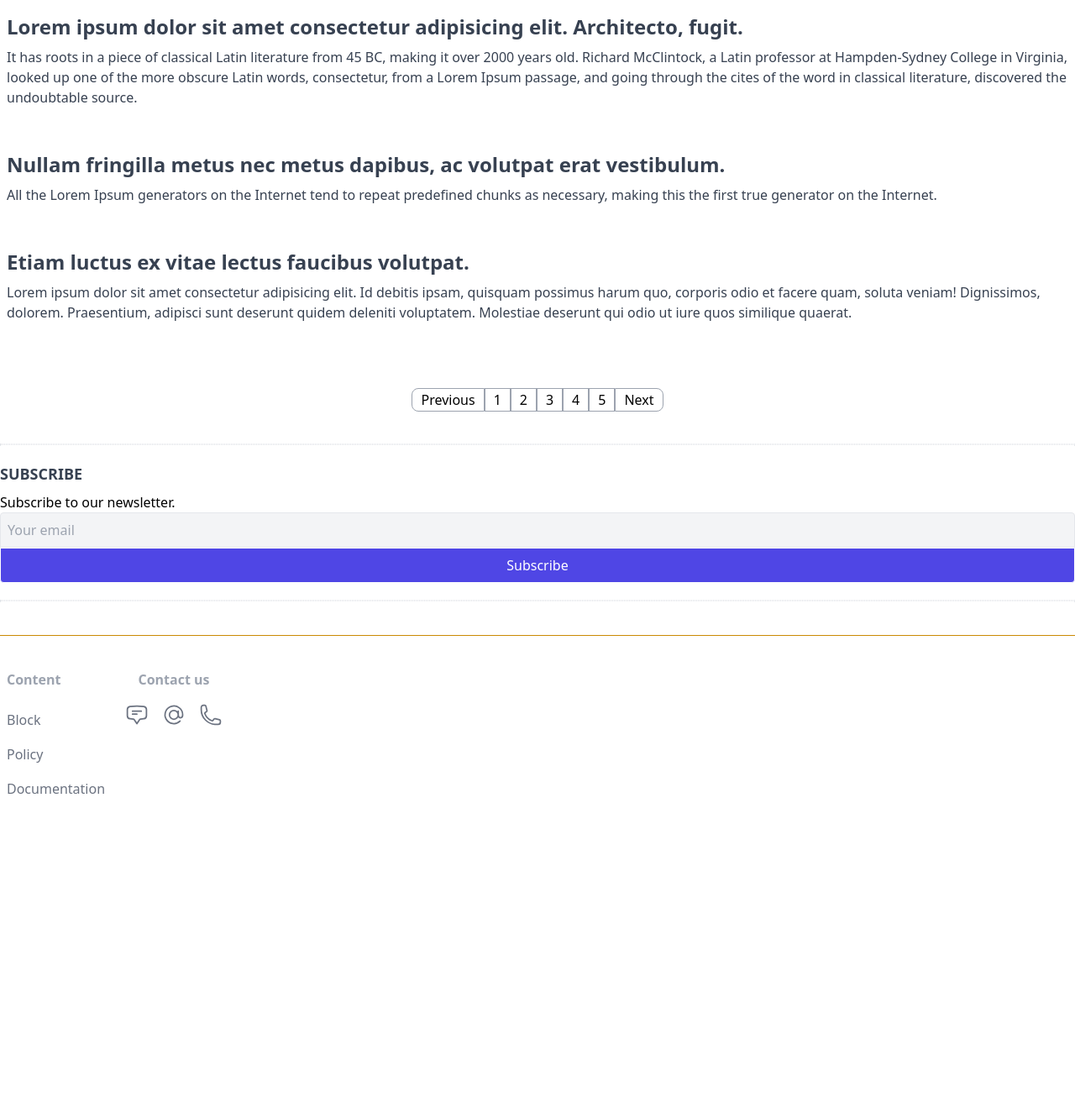
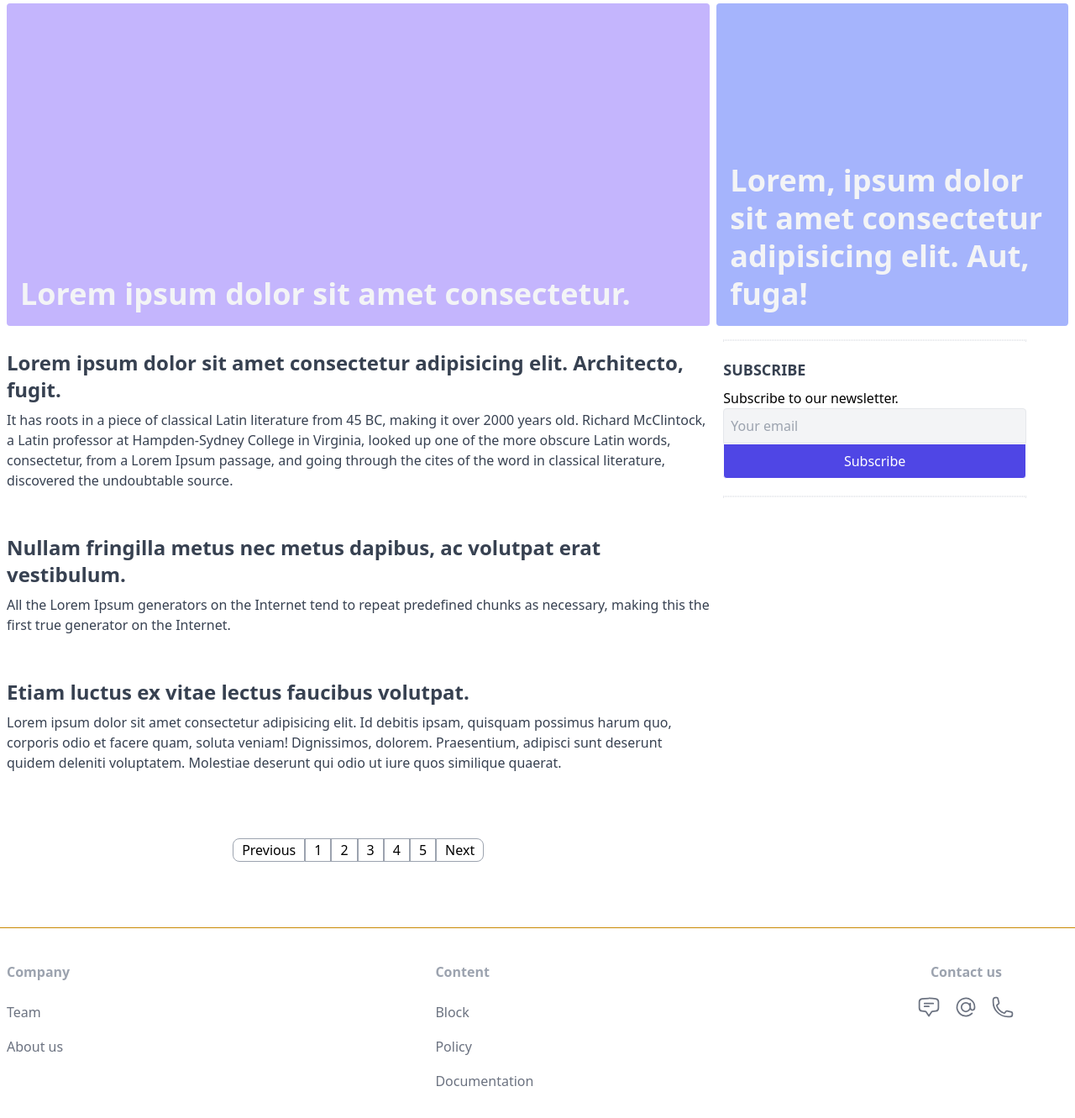
Before and after one commit to maksym-bohun/tailwind-css-course, a website: page index.html in a window 1280 px wide. Shown: the part 111-1442 px from the top of the page at 84% size. Before the commit the page ends 1111 px from the top, so only its background shows below. Drawn offline with nearby package versions, Linux system fonts and the light colour scheme.

Commit message:
used grid layout

```diff
--- a/index.html
+++ b/index.html
@@ -9,6 +9,7 @@
     <link rel="stylesheet" href="/public/styles.css" />
   </head>
   <body>
+    <div class="max-w-screen-xl mx-auto">
       <header class="px-2 border-b flex items-center justify-between">
         <a class="uppercase font-bold text-purple-900" href="#">webDev</a>
         <nav class="flex flex-row items-center">
@@ -33,7 +34,7 @@
           </ul>
         </nav>
       </header>
-    <main>
+
       <div>
         <div class="py-4 overflow-y-auto whitespace-nowrap">
           <a class="text-gray-600 hover:text-purple-500" href="#">
@@ -89,6 +90,35 @@
         </div>
       </div>
 
+      <!-- banners -->
+
+      <section class="px-2 flex space-x-2">
+        <a
+          class="w-2/3 bg-violet-300 h-96 mb-4 relative rounded inline-block overflow-hidden"
+          href="#"
+        >
+          <div class="p-4 absolute bottom-0 left-0 z-20">
+            <h2 class="text-4xl font-semibold text-gray-100 leading-tight">
+              Lorem ipsum dolor sit amet consectetur.
+            </h2>
+          </div>
+        </a>
+
+        <a
+          class="w-1/3 bg-indigo-300 h-96 mb-4 relative rounded inline-block overflow-hidden"
+          href="#"
+        >
+          <div class="p-4 absolute bottom-0 left-0 z-20">
+            <h2 class="text-4xl font-semibold text-gray-100 leading-tight">
+              Lorem, ipsum dolor sit amet consectetur adipisicing elit. Aut,
+              fuga!
+            </h2>
+          </div>
+        </a>
+      </section>
+
+      <main class="flex">
+        <div class="w-2/3">
           <!-- post cards -->
           <section class="px-2">
             <a class="block mb-10" href="#">
@@ -99,12 +129,13 @@
                     Architecto, fugit.
                   </h3>
                   <p class="text-gray-700">
-                It has roots in a piece of classical Latin literature from 45
-                BC, making it over 2000 years old. Richard McClintock, a Latin
-                professor at Hampden-Sydney College in Virginia, looked up one
-                of the more obscure Latin words, consectetur, from a Lorem Ipsum
-                passage, and going through the cites of the word in classical
-                literature, discovered the undoubtable source.
+                    It has roots in a piece of classical Latin literature from
+                    45 BC, making it over 2000 years old. Richard McClintock, a
+                    Latin professor at Hampden-Sydney College in Virginia,
+                    looked up one of the more obscure Latin words, consectetur,
+                    from a Lorem Ipsum passage, and going through the cites of
+                    the word in classical literature, discovered the undoubtable
+                    source.
                   </p>
                 </div>
               </div>
@@ -118,9 +149,9 @@
                     vestibulum.
                   </h3>
                   <p class="text-gray-700">
-                All the Lorem Ipsum generators on the Internet tend to repeat
-                predefined chunks as necessary, making this the first true
-                generator on the Internet.
+                    All the Lorem Ipsum generators on the Internet tend to
+                    repeat predefined chunks as necessary, making this the first
+                    true generator on the Internet.
                   </p>
                 </div>
               </div>
@@ -135,9 +166,10 @@
                   <p class="text-gray-700">
                     Lorem ipsum dolor sit amet consectetur adipisicing elit. Id
                     debitis ipsam, quisquam possimus harum quo, corporis odio et
-                facere quam, soluta veniam! Dignissimos, dolorem. Praesentium,
-                adipisci sunt deserunt quidem deleniti voluptatem. Molestiae
-                deserunt qui odio ut iure quos similique quaerat.
+                    facere quam, soluta veniam! Dignissimos, dolorem.
+                    Praesentium, adipisci sunt deserunt quidem deleniti
+                    voluptatem. Molestiae deserunt qui odio ut iure quos
+                    similique quaerat.
                   </p>
                 </div>
               </div>
@@ -170,7 +202,8 @@
               </li>
             </ul>
           </div>
-
+        </div>
+        <div class="2-1/3 px-2">
           <!-- divider -->
           <div class="border border-dotted"></div>
 
@@ -192,11 +225,24 @@
           </div>
           <!-- divider -->
           <div class="border border-dotted"></div>
+        </div>
       </main>
 
       <footer class="border-t border-yellow-600 mt-10 py-10 px-2">
         <div class="flex gap-6">
-        <div>
+          <div class="mb-5 w-2/5">
+            <h6 class="font-semibold mb-4 text-gray-400">Company</h6>
+            <ul>
+              <li>
+                <a class="footer-link" href="#">Team</a>
+              </li>
+              <li>
+                <a class="footer-link" href="#">About us</a>
+              </li>
+            </ul>
+          </div>
+
+          <div class="mb-5 w-2/5">
             <h6 class="font-semibold mb-4 text-gray-400">Content</h6>
             <ul>
               <li>
@@ -211,7 +257,7 @@
             </ul>
           </div>
 
-        <div class="flex flex-col items-center">
+          <div class="flex flex-col items-center w-1/5">
             <h6 class="font-semibold text-gray-400 mb-2">Contact us</h6>
             <ul class="flex flex-row gap-4">
               <li>
@@ -271,5 +317,6 @@
           </div>
         </div>
       </footer>
+    </div>
   </body>
 </html>
```
Also changed, not shown: public/styles.css. Lines whose indentation alone changed are shown as unchanged.
